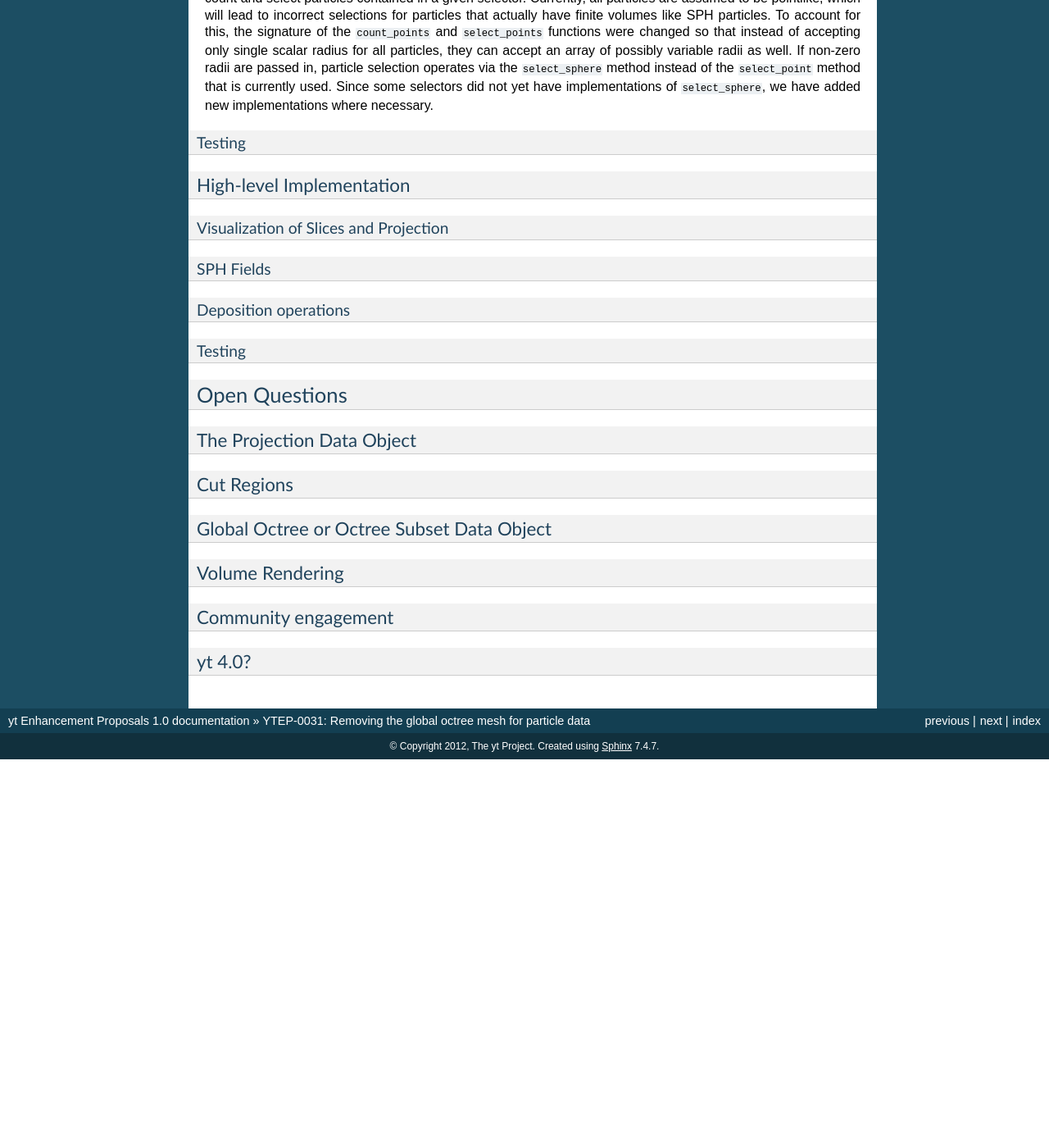
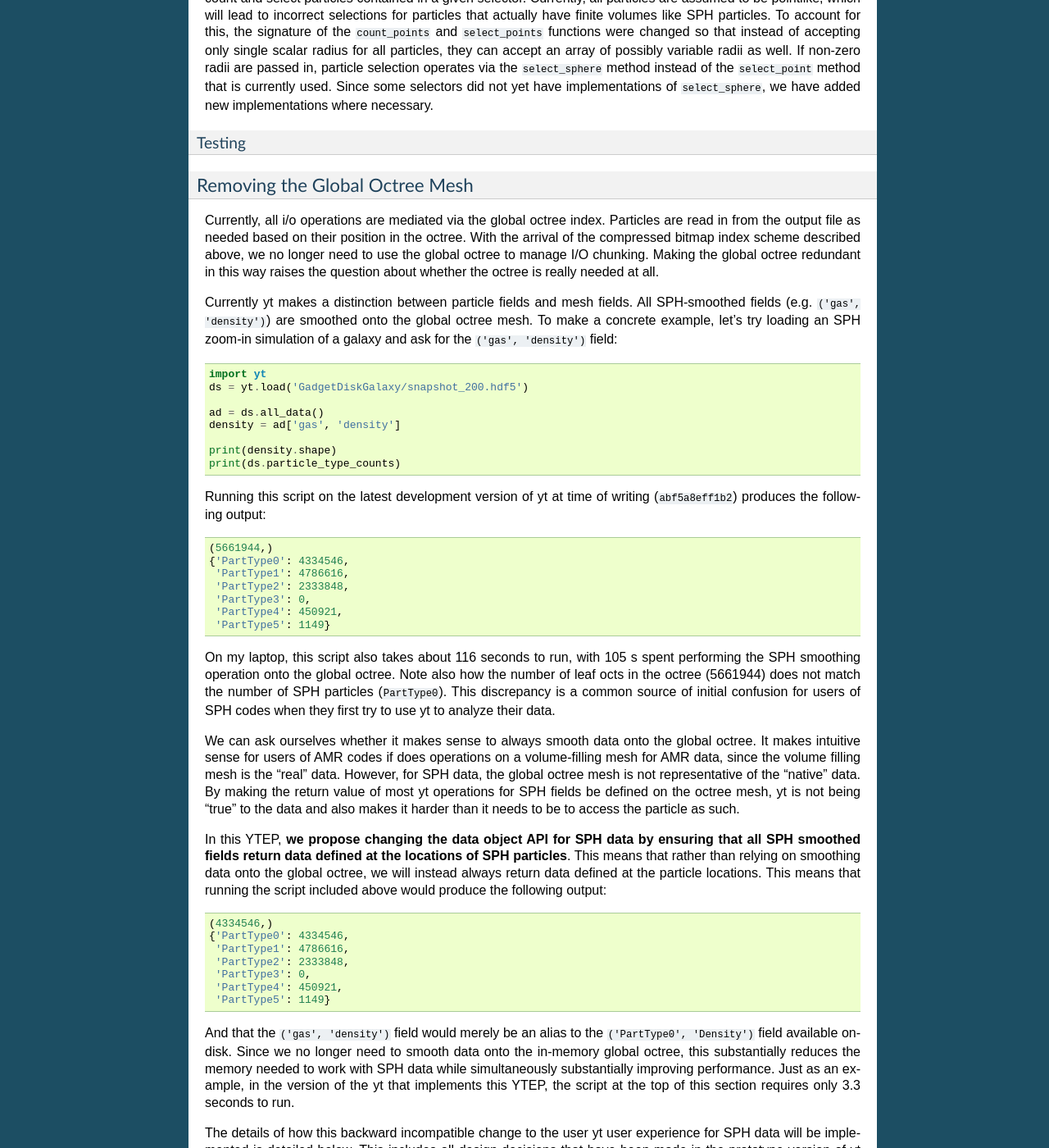
Before and after one commit to yt-project/ytep, a Sphinx documentation site: the page built from source/YTEPs/YTEP-0031.rst, in a window 1280 px wide and 1400 px high, scrolled down 3944 px. Shown: the whole window at 82% size. Built offline with Sphinx 7.4.7, drawn with Linux system fonts in a browser that asks for light colours; formulas are drawn with MathJax 3; before the commit the page ends 4870 px from its top, so only the background shows below that; some of the changed text lies outside the part shown.

Commit message:
add overview about removing the global octree from UI

```diff
--- a/source/YTEPs/YTEP-0031.rst
+++ b/source/YTEPs/YTEP-0031.rst
@@ -264,14 +264,95 @@ of ``select_sphere``, we have added new implementations where necessary.
 Testing
 +++++++
 
-High-level Implementation
-*************************
+Removing the Global Octree Mesh
+*******************************
+
+Currently, all i/o operations are mediated via the global octree
+index. Particles are read in from the output file as needed based on their
+position in the octree.  With the arrival of the compressed bitmap index scheme
+described above, we no longer need to use the global octree to manage I/O
+chunking. Making the global octree redundant in this way raises the question
+about whether the octree is really needed at all.
+
+Currently yt makes a distinction between particle fields and mesh fields. All
+SPH-smoothed fields (e.g. ``('gas', 'density')``) are smoothed onto the global
+octree mesh. To make a concrete example, let's try loading an SPH zoom-in
+simulation of a galaxy and ask for the ``('gas', 'density')`` field::
+
+  import yt
+  ds = yt.load('GadgetDiskGalaxy/snapshot_200.hdf5')
+
+  ad = ds.all_data()
+  density = ad['gas', 'density']
+
+  print(density.shape)
+  print(ds.particle_type_counts)
+
+Running this script on the latest development version of yt at time of writing
+(``abf5a8eff1b2``) produces the following output::
+
+  (5661944,)
+  {'PartType0': 4334546,
+   'PartType1': 4786616,
+   'PartType2': 2333848,
+   'PartType3': 0,
+   'PartType4': 450921,
+   'PartType5': 1149}
+
+On my laptop, this script also takes about 116 seconds to run, with 105 s spent
+performing the SPH smoothing operation onto the global octree. Note also how the
+number of leaf octs in the octree (5661944) does not match the number of SPH
+particles (``PartType0``). This discrepancy is a common source of initial
+confusion for users of SPH codes when they first try to use yt to analyze their
+data.
+
+We can ask ourselves whether it makes sense to always smooth data onto the
+global octree. It makes intuitive sense for users of AMR codes if does
+operations on a volume-filling mesh for AMR data, since the volume filling mesh
+is the "real" data. However, for SPH data, the global octree mesh is not
+representative of the "native" data. By making the return value of most yt
+operations for SPH fields be defined on the octree mesh, yt is not being "true"
+to the data and also makes it harder than it needs to be to access the particle
+as such.
+
+In this YTEP, **we propose changing the data object API for SPH data by ensuring
+that all SPH smoothed fields return data defined at the locations of SPH
+particles**. This means that rather than relying on smoothing data onto the
+global octree, we will instead always return data defined at the particle
+locations. This means that running the script included above would produce the
+following output::
+
+  (4334546,)
+  {'PartType0': 4334546,
+   'PartType1': 4786616,
+   'PartType2': 2333848,
+   'PartType3': 0,
+   'PartType4': 450921,
+   'PartType5': 1149}
+
+And that the ``('gas', 'density')`` field would merely be an alias to the
+``('PartType0', 'Density')`` field available on-disk. Since we no longer need to
+smooth data onto the in-memory global octree, this substantially reduces the
+memory needed to work with SPH data while simultaneously substantially improving
+performance. Just as an example, in the version of the yt that implements this
+YTEP, the script at the top of this section requires only 3.3 seconds to run.
+
+The details of how this backward incompatible change to the user yt user
+experience for SPH data will be implemented is detailed below. This includes all
+design decisions that have been made in the prototype version of yt that
+implements this YTEP. In addition, there are still several design decisions
+about how to implement this YTEP that have not yet been decided on. For more
+details about these issues, see the "Open Questions" section at the bottom of
+this document.
+
+SPH Fields
+++++++++++
+
+Data Selection for SPH Fields
++++++++++++++++++++++++++++++
 
 Visualization of Slices and Projection
 ++++++++++++++++++++++++++++++++++++++
-
-SPH Fields
-++++++++++
 
 Deposition operations
 +++++++++++++++++++++
```
